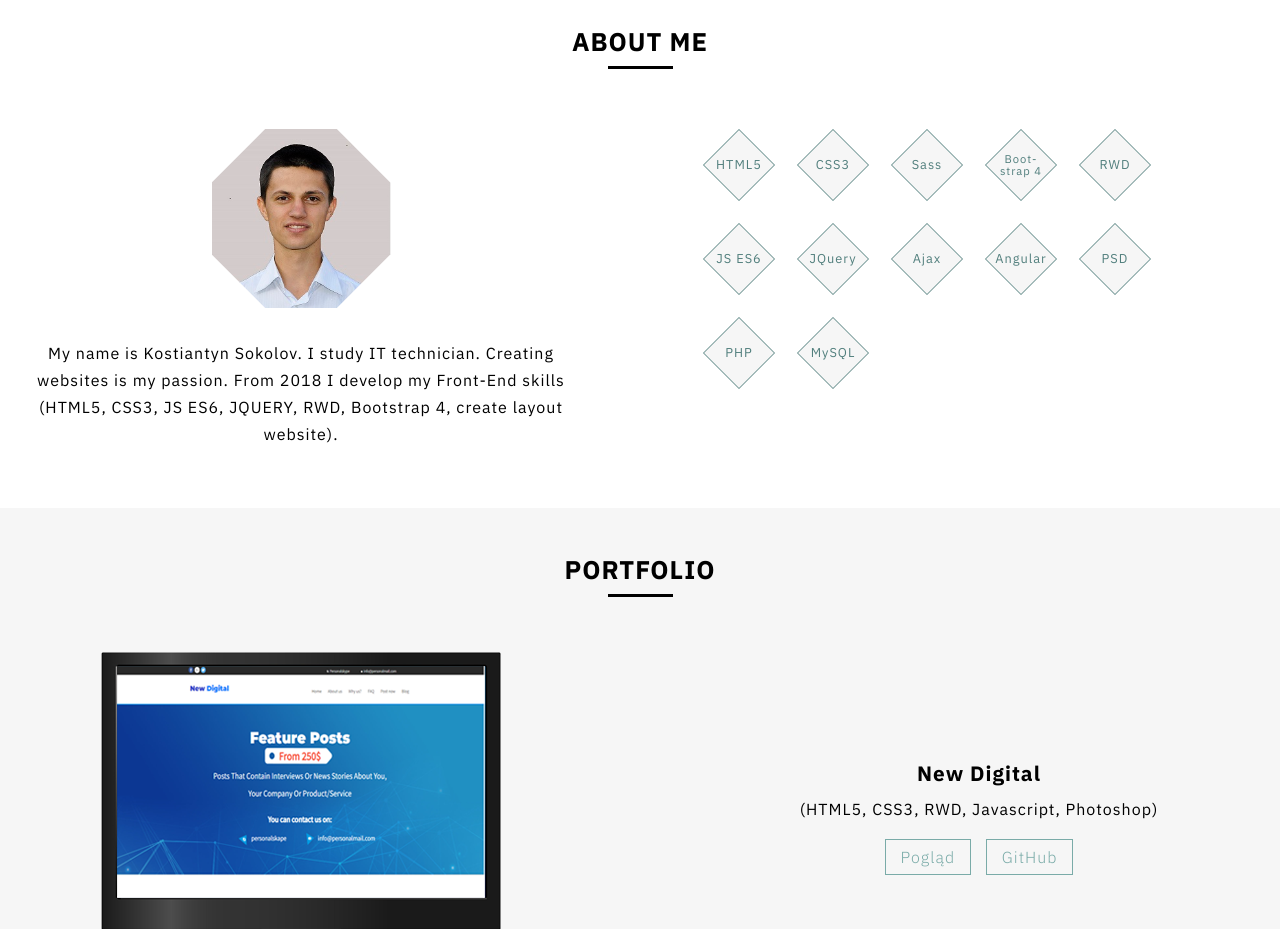
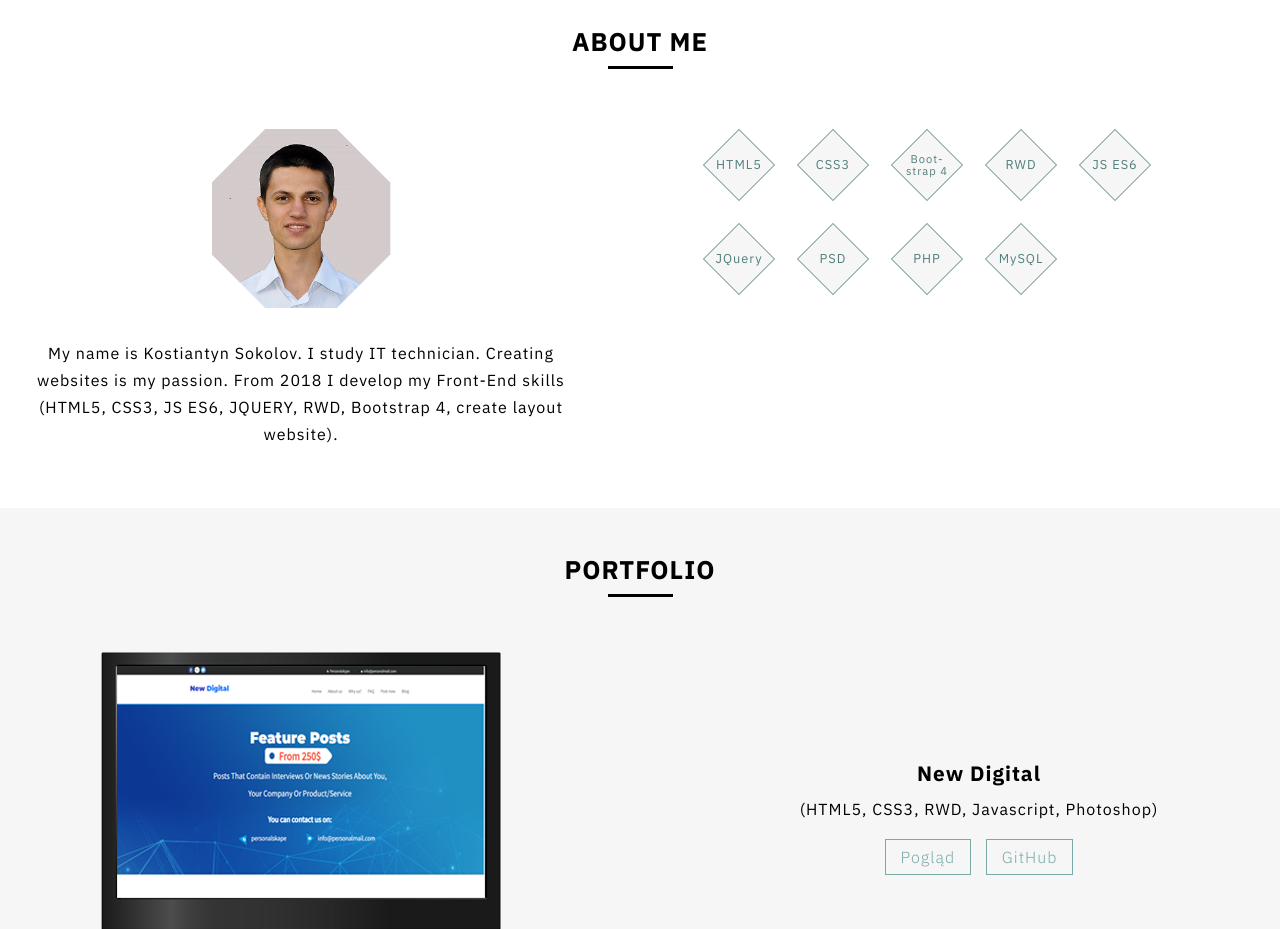
Before and after one commit to sokolovk/sokolovk.github.io, a plain HTML site: page myportfolio/index.html in a window 1280 px wide. Shown: the part 820-1749 px from the top of the page. Drawn offline with Linux system fonts and the light colour scheme.

Commit message:
Update index.html

```diff
--- a/myportfolio/index.html
+++ b/myportfolio/index.html
@@ -52,13 +52,10 @@
             <div class="skills">
               <div class="skills-item">HTML5</div>
               <div class="skills-item">CSS3</div>
-              <div class="skills-item">Sass</div>
               <div class="skills-item skills-item--less-font">Boot-<br>strap 4</div>
               <div class="skills-item">RWD</div>
               <div class="skills-item">JS ES6</div>
               <div class="skills-item">JQuery</div>
-              <div class="skills-item">Ajax</div>
-              <div class="skills-item">Angular</div>
               <div class="skills-item">PSD</div>
               <div class="skills-item">PHP</div>
               <div class="skills-item">MySQL</div>
```
